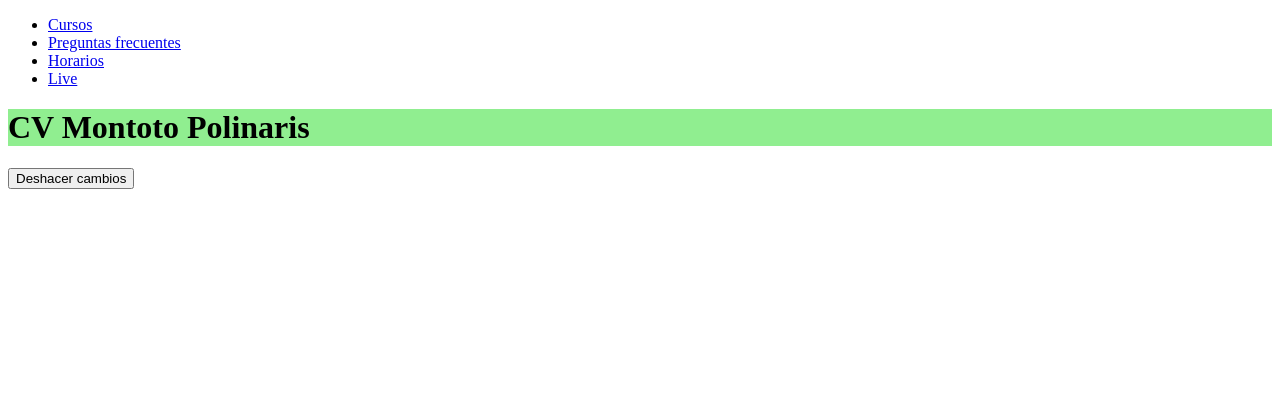
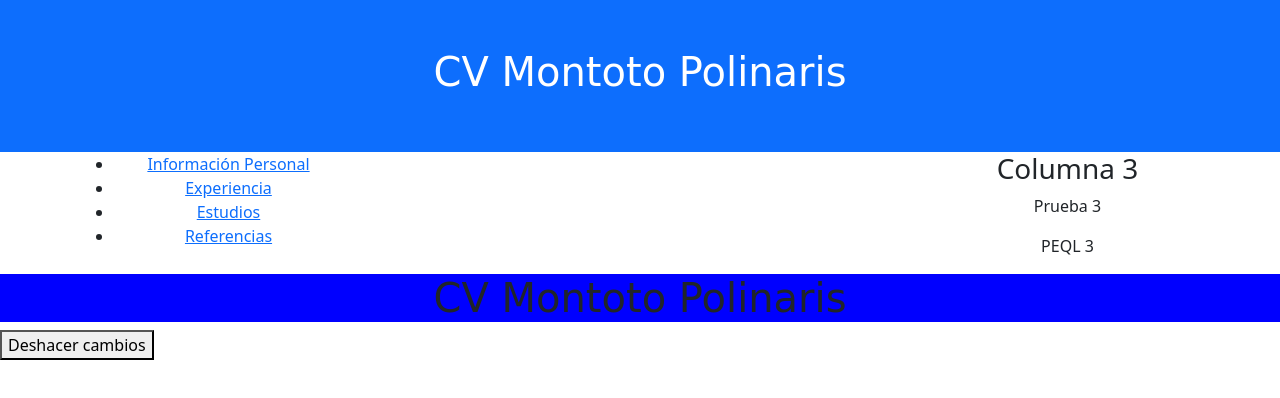
Before and after one commit to GuliQuin85/GuliQuin85.github.io, a plain HTML site: page index.html in a window 1280 px wide. Drawn offline with nearby package versions, Linux system fonts and the light colour scheme; files whose address does not match are found by name.

Commit message:
Pruebas en Index

```diff
--- a/css/estilos.css
+++ b/css/estilos.css
@@ -1,7 +1,12 @@
 
-header{
+header {
     background-color: blue;
+    text-align: center;
 }
 h1 {
-    background-color: lightgreen;
+    font-family: 'Comic Neue bold', cursive;
 }
+#navbar {
+    width: 260px;
+    right: 40px;
+}
--- a/index.html
+++ b/index.html
@@ -6,18 +6,46 @@
     <meta name="viewport" content="width=device-width, initial-scale=1.0">
     <meta name=author content="Gonzalo Quintana">
     <title>Proyecto CV Gonzalo Quintana</title>
+    <link href="https://cdn.jsdelivr.net/npm/bootstrap@5.2.3/dist/css/bootstrap.min.css" rel="stylesheet">
     <link rel="stylesheet" href="css/estilos.css">
-    <nav>
-        <ul>
-           <li><a href="#">Cursos</a></li>
-           <li><a href="#">Preguntas frecuentes</a></li>
-           <li><a href="#">Horarios</a></li>
-           <li><a href="#">Live</a></li>
-        </ul>
-    </nav>
+    <link rel="preconnect" href="https://fonts.googleapis.com">
+    <link rel="preconnect" href="https://fonts.gstatic.com" crossorigin>
+    <link href="https://fonts.googleapis.com/css2?family=Comic+Neue&display=swap" rel="stylesheet">
+    <div class="container-fluid p-5 bg-primary text-white text-center">
+        <h1>CV Montoto Polinaris</h1>
+    </div>
+    <div class="container text-center">
+        <div class="row">
+          <div class="col">
+            <nav>
+                <ul>
+                   <li><a href="#">Información Personal</a></li>
+                   <li><a href="#">Experiencia</a></li>
+                   <li><a href="#">Estudios</a></li>
+                   <li><a href="#">Referencias</a></li>
+                </ul>
+            </nav>
+          </div>
+          <div class="col">
+          </div>
+          <div class="col">
+          </div>
+          <div class="col">
+            <h3>Columna 3</h3>
+            <p>Prueba 3</p>
+            <p>PEQL 3</p>
+          </div>
+        </div>
+      </div>
 </head>
 <body>
-
+    <div id="navbar" class>
+        <div class="nav_toggle">
+            <div></div>
+            <div></div>
+            <div></div>
+        </div>
+    </div>
     <header>
 
         <h1>CV Montoto Polinaris</h1>
```
